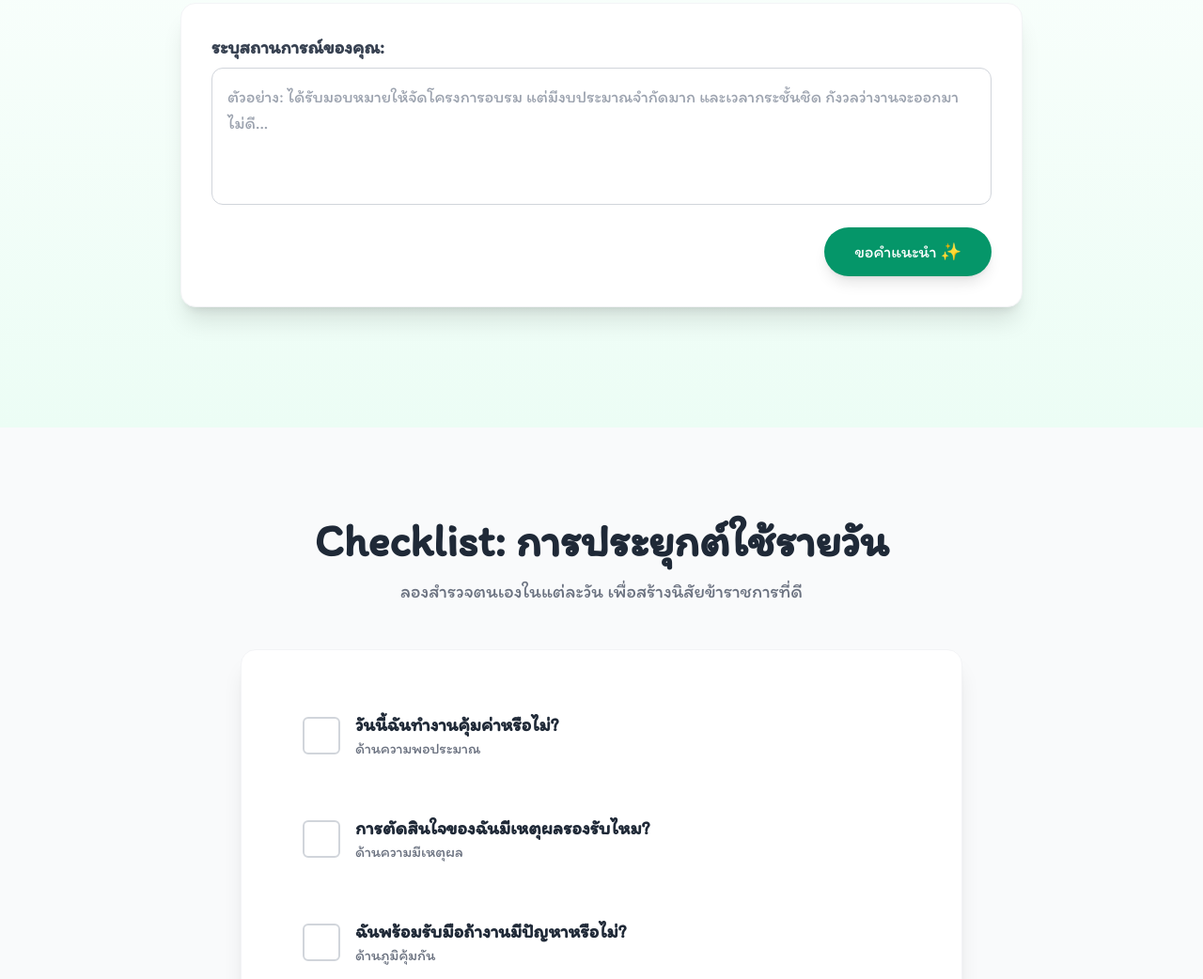
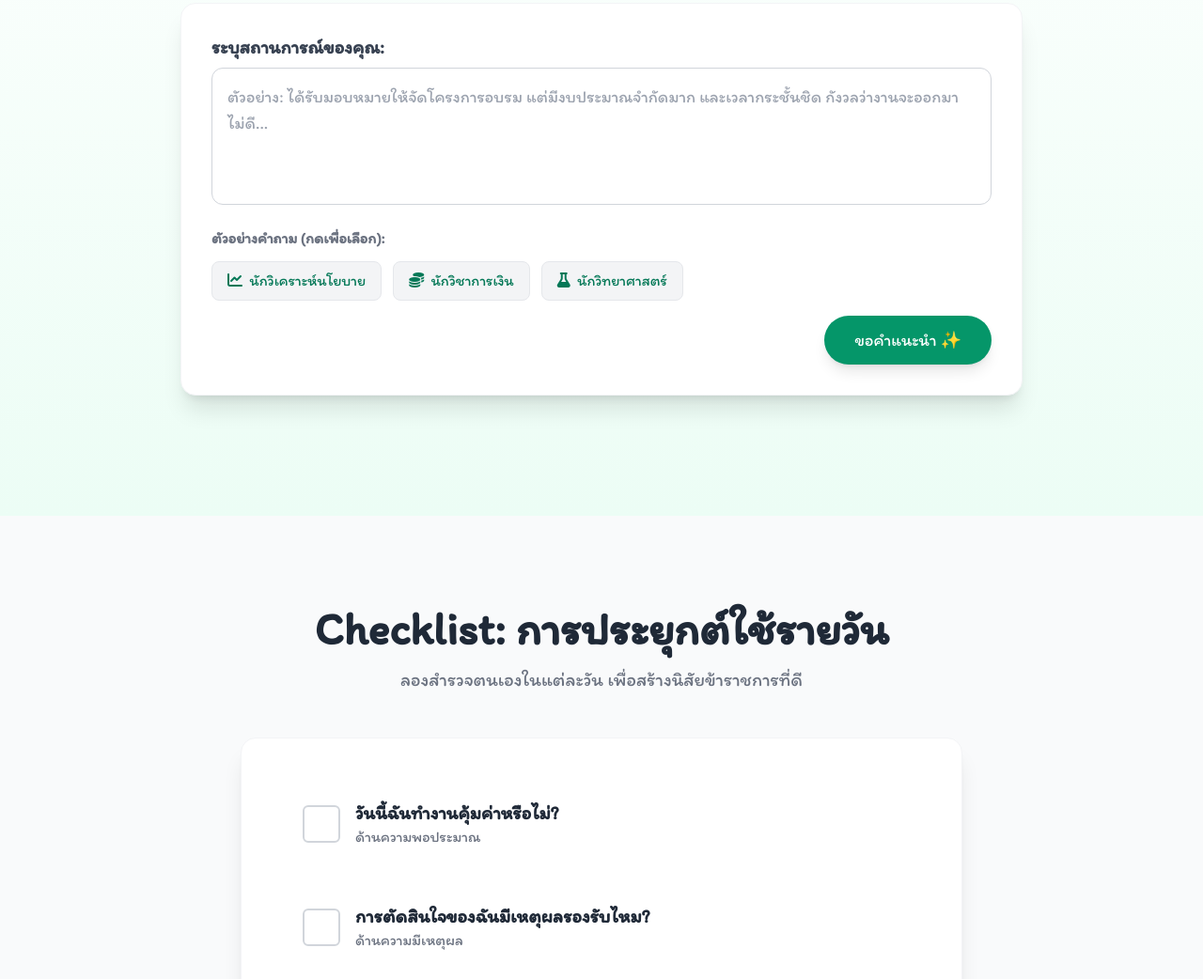
Before and after one commit to phetchalermchai/Smart-SEP, a plain HTML site: page index.html in a window 1280 px wide. Shown: the part 2869-3911 px from the top of the page at 94% size. Drawn offline with nearby package versions, Linux system fonts and the light colour scheme.

Commit message:
Implement quick prompts for user input
Added quick prompt buttons for user input examples.

```diff
--- a/index.html
+++ b/index.html
@@ -327,7 +327,24 @@
                 <div class="bg-white rounded-2xl shadow-xl border border-gray-100 p-6 md:p-8 mb-8">
                     <label for="ai-input" class="block text-gray-700 font-semibold mb-2 text-xl">ระบุสถานการณ์ของคุณ:</label>
                     <textarea id="ai-input" rows="4" class="w-full p-4 rounded-xl border border-gray-300 focus:border-primary-500 focus:ring-2 focus:ring-primary-200 outline-none transition-all resize-none text-gray-700 placeholder-gray-400 text-base md:text-lg" placeholder="ตัวอย่าง: ได้รับมอบหมายให้จัดโครงการอบรม แต่มีงบประมาณจำกัดมาก และเวลากระชั้นชิด กังวลว่างานจะออกมาไม่ดี..."></textarea>
-
+                    <!-- Quick Prompts -->
+                    <div class="mt-4 mb-2">
+                        <p class="text-base text-gray-500 mb-3 font-semibold">ตัวอย่างคำถาม (กดเพื่อเลือก):</p>
+                        <div class="flex flex-wrap gap-3">
+                            <button onclick="setExample('ต้องวางแผนยุทธศาสตร์ระยะยาว 5 ปี แต่ข้อมูลสถิติย้อนหลังมีไม่ครบถ้วน และสถานการณ์โลกผันผวน จะใช้หลักความมีเหตุผลและภูมิคุ้มกันอย่างไร?')"
+                                class="px-4 py-2 bg-gray-100 hover:bg-primary-100 text-primary-700 rounded-lg text-base transition-colors border border-gray-200 text-left">
+                                <i class="fa-solid fa-chart-line mr-1"></i> นักวิเคราะห์นโยบาย
+                            </button>
+                            <button onclick="setExample('ได้รับงบประมาณจัดซื้อครุภัณฑ์มาน้อยกว่าที่ตั้งไว้มาก แต่หน่วยงานมีความจำเป็นต้องใช้ของด่วน จะบริหารจัดการอย่างไรให้คุ้มค่าและโปร่งใส?')"
+                                class="px-4 py-2 bg-gray-100 hover:bg-primary-100 text-primary-700 rounded-lg text-base transition-colors border border-gray-200 text-left">
+                                <i class="fa-solid fa-coins mr-1"></i> นักวิชาการเงิน
+                            </button>
+                            <button onclick="setExample('ต้องทำการทดลองวิจัยที่มีความเสี่ยงสูงและสารเคมีราคาแพง จะนำหลักความพอประมาณมาใช้ลดต้นทุนและความเสี่ยงได้อย่างไร?')"
+                                class="px-4 py-2 bg-gray-100 hover:bg-primary-100 text-primary-700 rounded-lg text-base transition-colors border border-gray-200 text-left">
+                                <i class="fa-solid fa-flask mr-1"></i> นักวิทยาศาสตร์
+                            </button>
+                        </div>
+                    </div>
                     <div class="flex justify-end mt-4">
                         <button disabled onclick="askGemini()" id="ai-btn" class="px-6 py-3 md:px-8 md:py-3 bg-primary-600 text-white rounded-full hover:bg-primary-700 transition-all shadow-lg hover:shadow-primary-600/30 flex items-center gap-2 text-base md:text-lg w-full md:w-auto justify-center">
                             <span>ขอคำแนะนำ ✨</span>
@@ -518,6 +535,17 @@
             });
         });
 
+        // Quick Prompt Function
+        function setExample(text) {
+            const input = document.getElementById('ai-input');
+            input.value = text;
+            input.focus();
+            // Smooth scroll to input
+            const yOffset = -100;
+            const y = input.getBoundingClientRect().top + window.pageYOffset + yOffset;
+            window.scrollTo({top: y, behavior: 'smooth'});
+        }
+
         // Gemini API Logic
         async function askGemini() {
             const userInput = document.getElementById('ai-input').value.trim();
```
